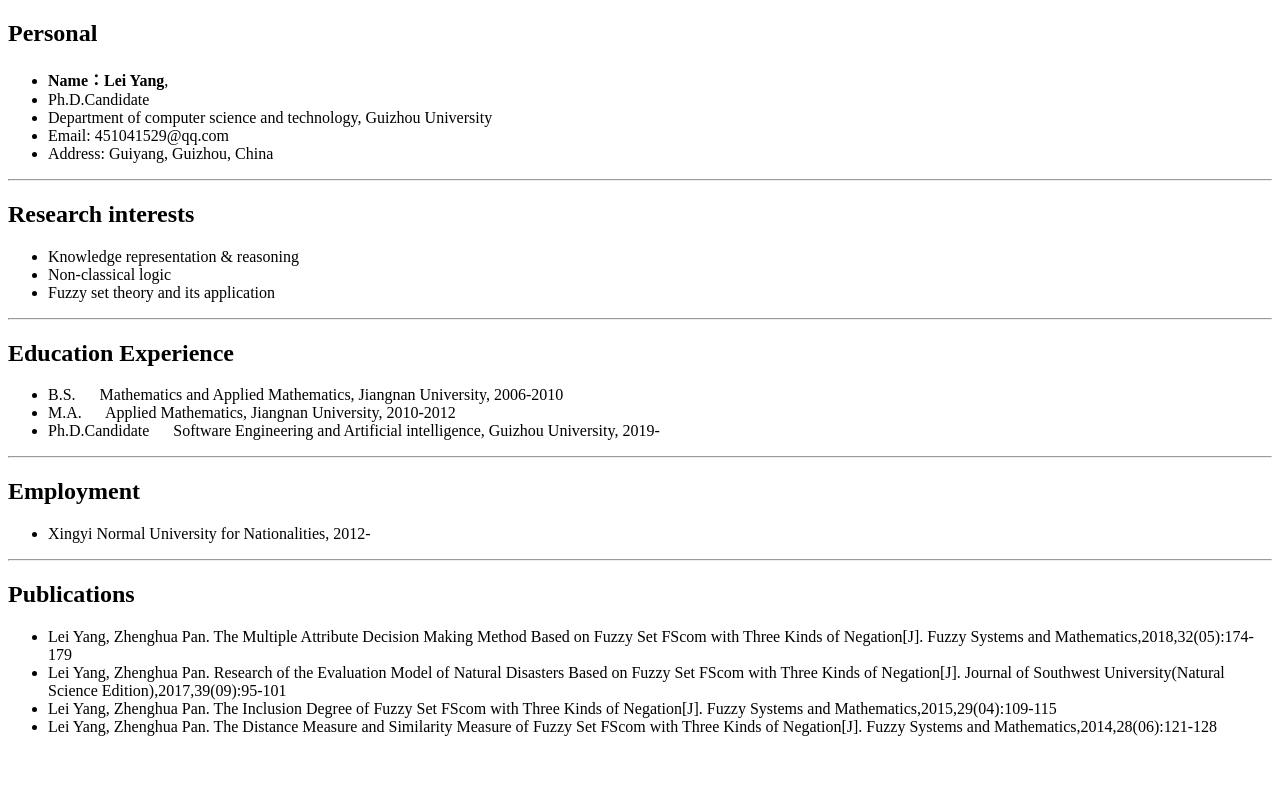
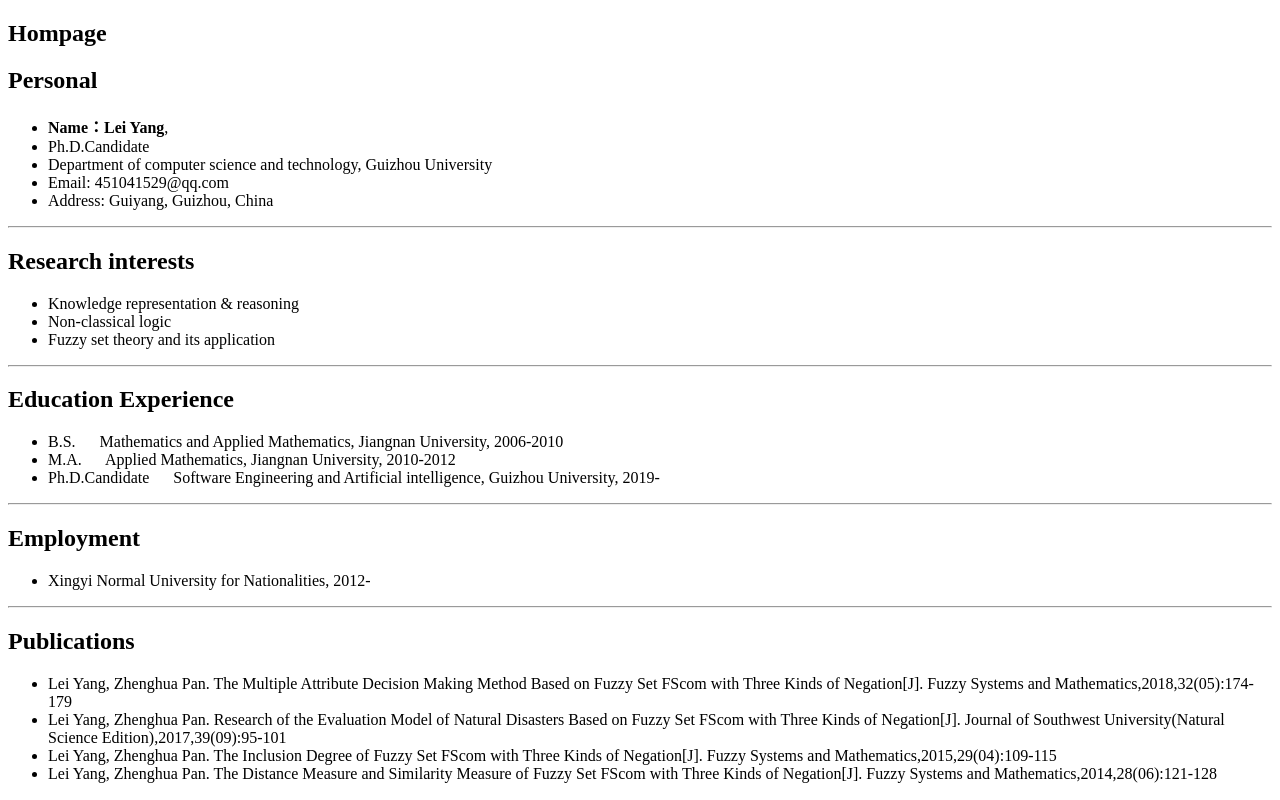
Before and after one commit to studingforever/introduction, a plain HTML site: page index.html in a window 1280 px wide. Drawn offline with Linux system fonts and the light colour scheme.

Commit message:
Update index.html

```diff
--- a/index.html
+++ b/index.html
@@ -1,9 +1,11 @@
 <!DOCTYPE HTML>
 <html>
   <head>
+	  <h2>Hompage</h2>
   </head>
   <body>
   <div>
+
   	<h2>Personal</h2>
 	  <ul>
 	  <li><strong>Name：Lei Yang</strong></font>,</li>
```
